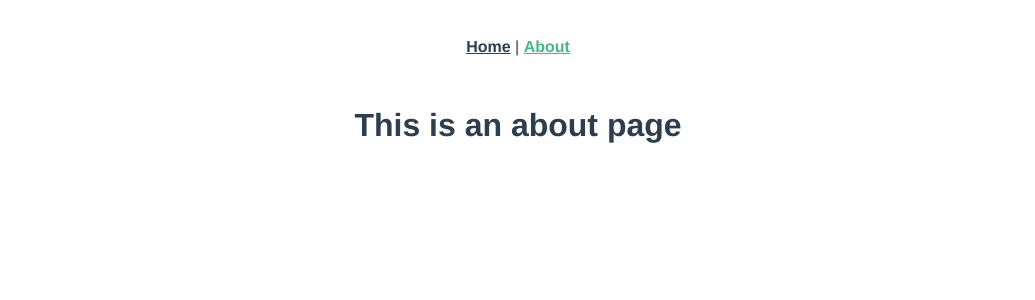
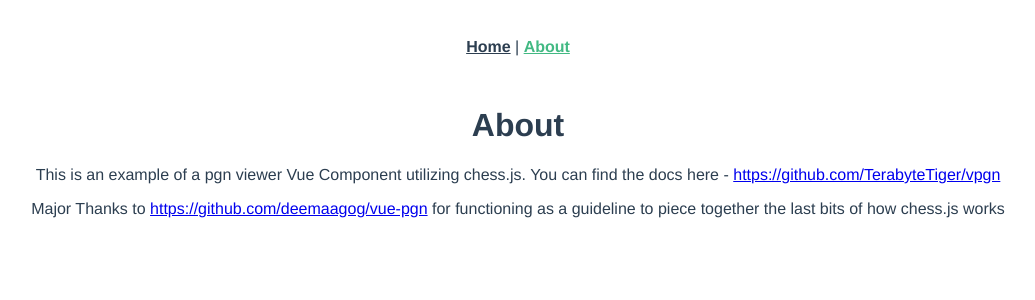
Before and after one commit to TerabyteTiger/vpgn, a Vue app: page /about in a window 1280 px wide. Shown: the top 300 px of the page, without its empty margins (122-1157 px from the left). Built offline with nearby package versions, Linux system fonts and the light colour scheme.

Commit message:
✨ Comments pretty & only show if comments exist

```diff
--- a/src/components/PGN.vue
+++ b/src/components/PGN.vue
@@ -73,7 +73,12 @@
       </button>
     </div>
     <br />
-    <p>{{ comments[game.fen()] }}</p>
+    <p
+      class="comments"
+      v-if="Object.entries(comments).length !== 0"
+    >
+      {{ comments[game.fen()] }}
+    </p>
   </div>
 </template>
 
@@ -335,4 +340,14 @@ span {
   font-size: 1.2rem;
   padding: 7px;
 }
+
+.comments {
+  min-height: 100px;
+  overflow-y: auto;
+  border: 1px solid black;
+  width: 50%;
+  margin: auto;
+  padding: 7px;
+  text-align: left;
+}
 </style>
--- a/src/views/About.vue
+++ b/src/views/About.vue
@@ -1,5 +1,20 @@
 <template>
   <div class="about">
-    <h1>This is an about page</h1>
+    <h1>About</h1>
+    <p>
+      This is an example of a pgn viewer Vue Component
+      utilizing chess.js. You can find the docs here -
+      <a href="https://github.com/TerabyteTiger/vpgn"
+        >https://github.com/TerabyteTiger/vpgn</a
+      >
+    </p>
+    <p>
+      Major Thanks to
+      <a href="https://github.com/deemaagog/vue-pgn"
+        >https://github.com/deemaagog/vue-pgn</a
+      >
+      for functioning as a guideline to piece together the
+      last bits of how chess.js works
+    </p>
   </div>
 </template>
--- a/src/views/Home.vue
+++ b/src/views/Home.vue
@@ -7,6 +7,8 @@
       theme="purple"
       startPosition="4"
     />
+
+    <p>Second paragraph to test jumping</p>
   </div>
 </template>
 
```
